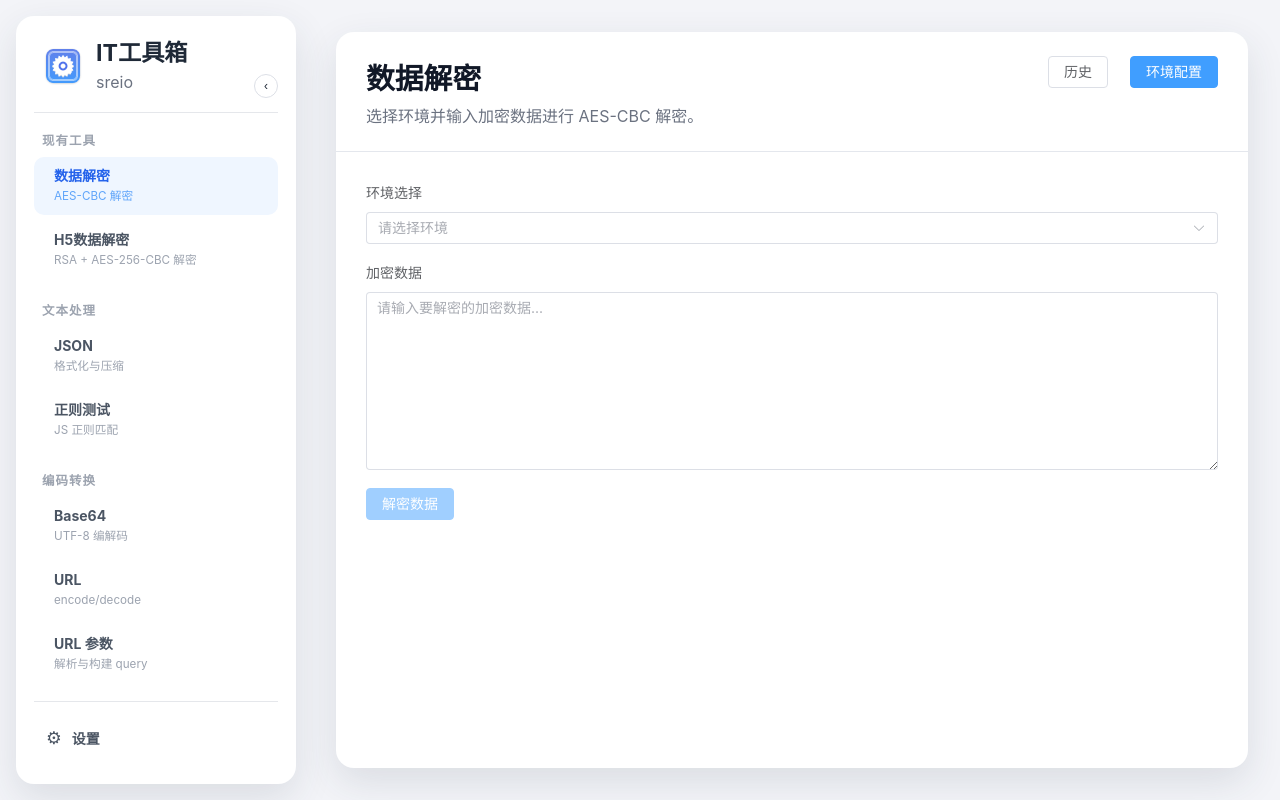
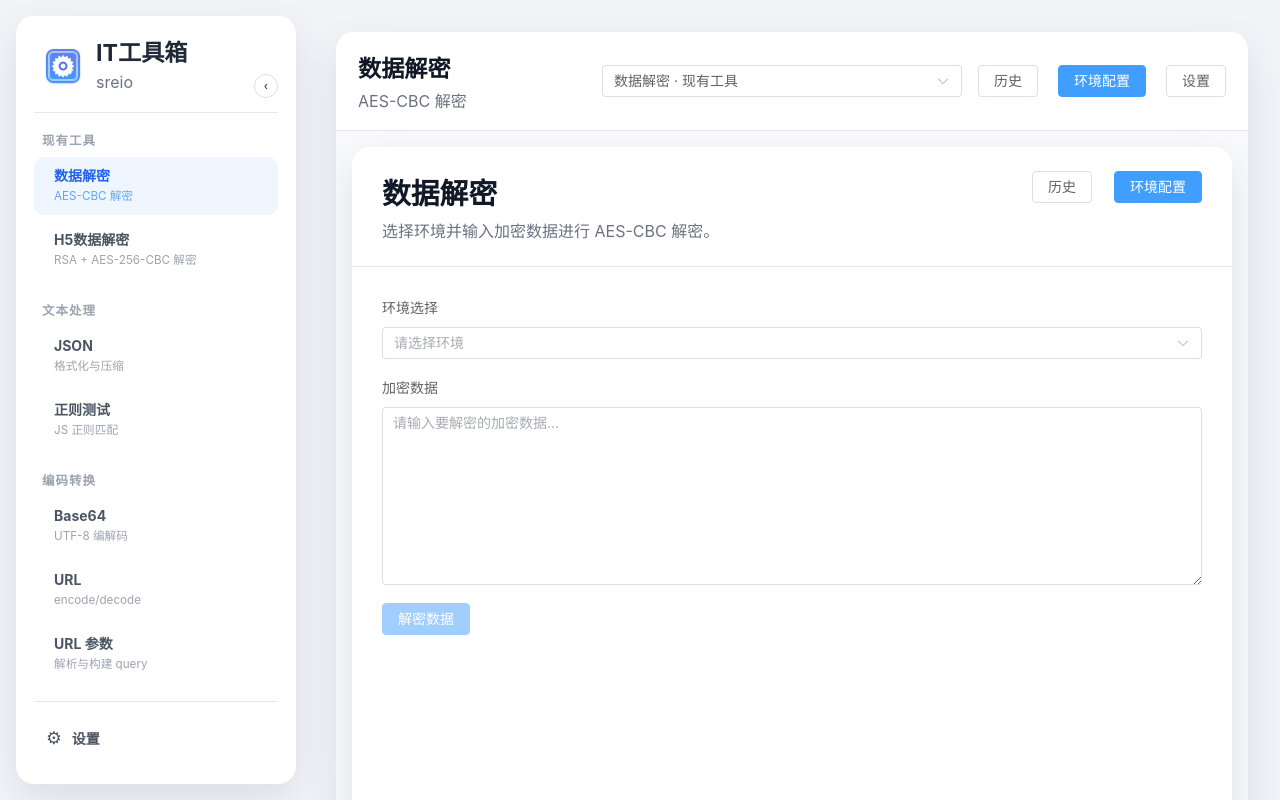
Before and after one commit to sreio/ahu_tools, a Vue app in the folder frontend/: page / in a window 1280 px wide. Built offline with nearby package versions, Linux system fonts and the light colour scheme.

Commit message:
feat: route tools through workbench shell

```diff
--- a/frontend/src/App.vue
+++ b/frontend/src/App.vue
@@ -20,6 +20,16 @@
     <div v-if="!sidebarCollapsed" class="sidebar-resizer" @mousedown="startSidebarResize" />
 
     <el-main class="main-content">
+      <WorkbenchShell
+        :active-tool="activeToolDefinition"
+        :tools="tools"
+        @select-tool="selectTool"
+        @open-history="openToolHistory"
+        @open-settings="showSettings = true"
+        @open-h5-settings="showH5Settings = true"
+        @open-updates="showUpdates = true"
+        @open-tool-order="openToolOrder"
+      >
         <component
           :is="activeToolDefinition.component"
           :configs="configs"
@@ -33,6 +43,7 @@
           @open-history="openToolHistory"
           @tool-action="recordToolAction"
         />
+      </WorkbenchShell>
     </el-main>
 
     <ConfigModal
@@ -115,6 +126,7 @@ import { ElMessage } from 'element-plus'
 import ConfigModal from './components/ConfigModal.vue'
 import H5ConfigModal from './components/H5ConfigModal.vue'
 import SidebarNav from './components/SidebarNav.vue'
+import WorkbenchShell from './components/WorkbenchShell.vue'
 import {
   CheckForUpdate,
   ClearToolHistory,
@@ -157,6 +169,7 @@ export default {
     H5ConfigModal,
     SidebarNav,
     UpdateTool,
+    WorkbenchShell,
   },
   data() {
     return {
```
Also changed, not shown: 1 other file (tests, documents, lock files or other folders). Lines whose indentation alone changed are shown as unchanged.
